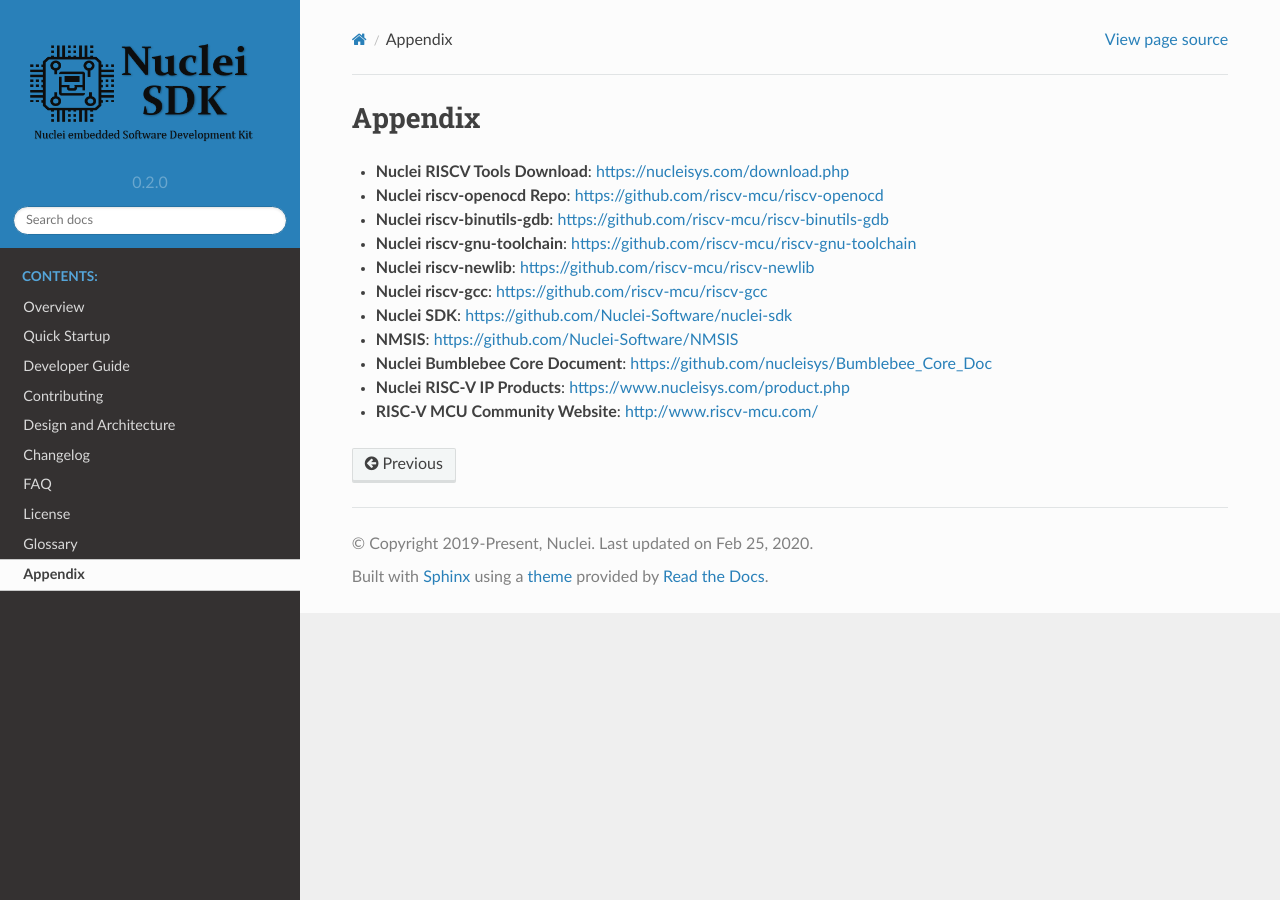
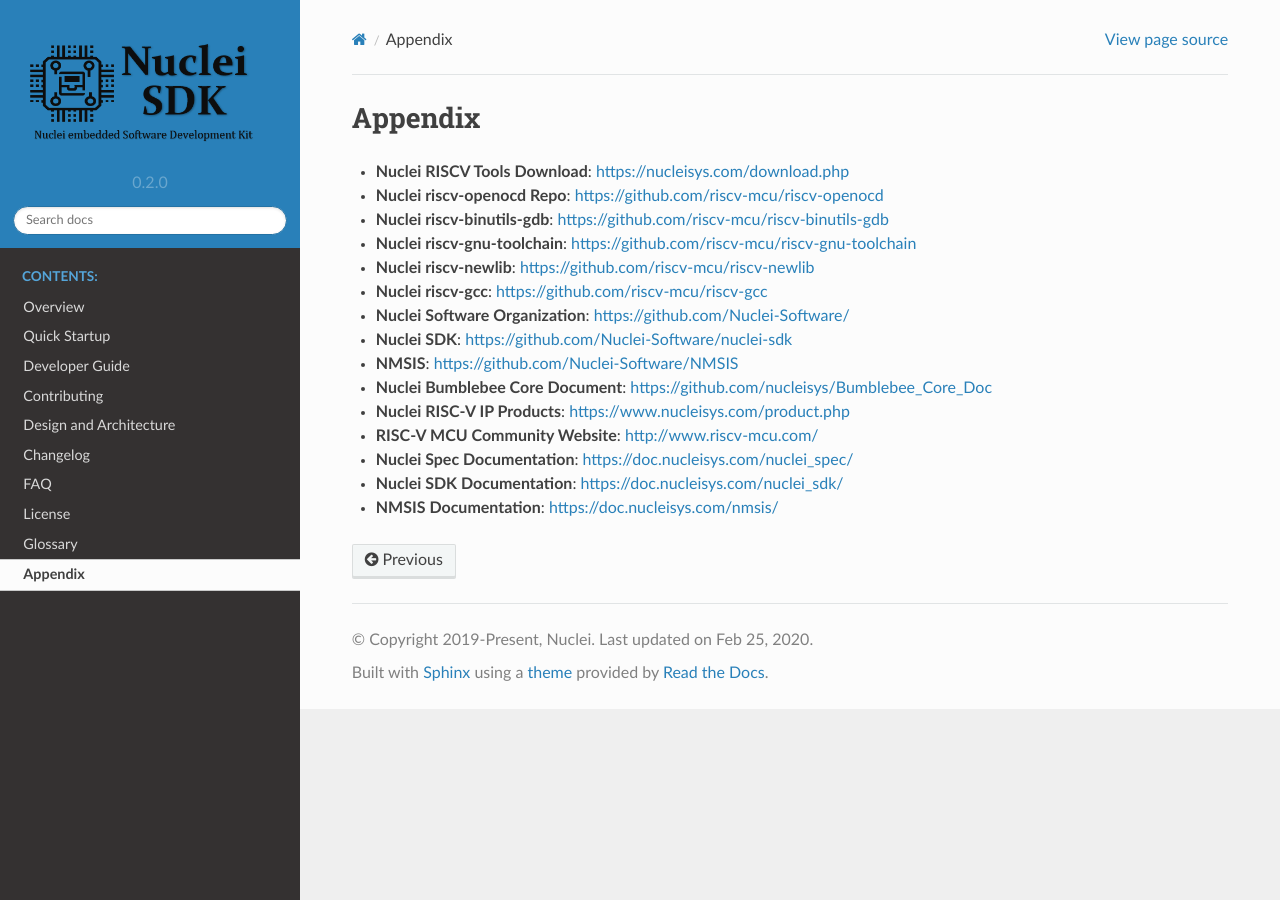
Before and after one commit to Nuclei-Software/nuclei-sdk, a Sphinx documentation site: the page built from doc/source/appendix.rst, in a window 1280 px wide. Built offline with Sphinx 7.4.7 and the Read the Docs theme 2.0.0, drawn with Linux system fonts in a browser that asks for light colours.

Commit message:
doc: Update appendix
Signed-off-by: Huaqi Fang <578567190@qq.com>

```diff
--- a/doc/source/appendix.rst
+++ b/doc/source/appendix.rst
@@ -15,6 +15,8 @@
 
 * **Nuclei riscv-gcc**: https://github.com/riscv-mcu/riscv-gcc
 
+* **Nuclei Software Organization**: https://github.com/Nuclei-Software/
+
 * **Nuclei SDK**: https://github.com/Nuclei-Software/nuclei-sdk
 
 * **NMSIS**: https://github.com/Nuclei-Software/NMSIS
@@ -24,3 +26,9 @@
 * **Nuclei RISC-V IP Products**: https://www.nucleisys.com/product.php
 
 * **RISC-V MCU Community Website**: http://www.riscv-mcu.com/
+
+* **Nuclei Spec Documentation**: https://doc.nucleisys.com/nuclei_spec/
+
+* **Nuclei SDK Documentation**: https://doc.nucleisys.com/nuclei_sdk/
+
+* **NMSIS Documentation**: https://doc.nucleisys.com/nmsis/
```
